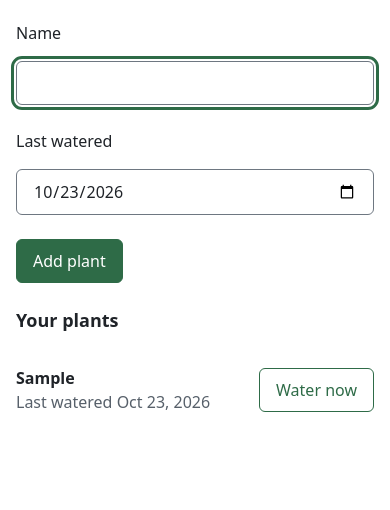
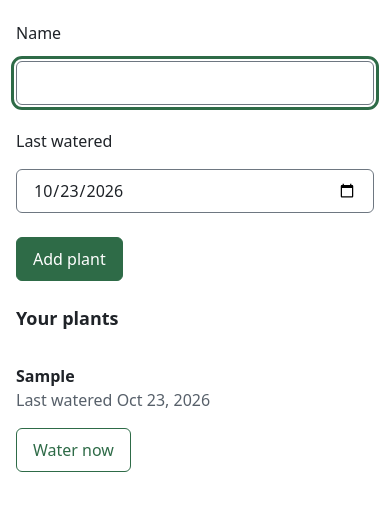
Before and after one commit to blitzy-build-in-public/insurepilot-1097d984, a plain HTML site: page index.html in a window 390 px wide. Both pictures are taken after typing "Sample" into the empty fields and a click on the button "Add plant". Shown: the part 106-616 px from the top of the page. Drawn offline with Linux system fonts and the light colour scheme.

Commit message:
Wrap Water now below row text on narrow screens and tidy row and form styling
styles.css:
- At 25rem and narrower, the .plant column gap becomes the row's full
  width, so Water now wraps below the text and the text uses the whole
  row. The prescribed flex declarations are unchanged.
- The <time> in .plant__date never wraps, so a date is never split from
  its year.
- .plant__text clips overflow with a 1rem clip margin, so stacked
  combining marks in a name cannot paint over neighbouring rows, the
  heading or the form.
- Inputs get height: 2.75rem (min-height kept), so the Name and Last
  watered fields are the same 44px height.
- Inputs and buttons get scroll-margin-block, inputs a 3rem start margin,
  and the date picker button a matching margin, so the focus ring and
  the field label stay on screen when focus scrolls a control into view.

```diff
--- a/styles.css
+++ b/styles.css
@@ -107,8 +107,12 @@ input {
   /* Stops the intrinsic width of iOS Safari's date input from forcing
      horizontal overflow. */
   min-width: 0;
+  height: 2.75rem;
   min-height: 2.75rem;
-  /* Centres the 1.5rem line box in the 2.75rem target, inside the 1px
+  /* Every input, the date field included, is one 2.75rem control height.
+     The height is set rather than grown from the content because the date
+     field's own edit fields stand taller than the 1.5rem text line. The
+     padding centres that line box in the 2.75rem target, inside the 1px
      border. */
   padding-block: calc((2.75rem - 1.5rem) / 2 - 1px);
   padding-inline: 1rem;
@@ -177,14 +181,30 @@ button[type="submit"] {
   padding-block: 1rem;
 }
 
+/* At 25rem and narrower the column gap is the row's full width, so nothing
+   fits beside the text: Water now always wraps below it and the text keeps
+   the whole row. Wider, the 1rem gap applies and the text column beside the
+   button is wide enough for the whole date line. */
+@media (max-width: 25rem) {
+  .plant {
+    column-gap: 100%;
+  }
+}
+
 .plant + .plant {
   border-block-start: 1px solid var(--divider);
 }
 
-/* The 12rem basis lets the button wrap below the text on narrow screens. */
+/* The 12rem basis lets the button wrap below the text on narrow screens.
+   The clip keeps every glyph's ink inside its own row, however tall a
+   stack of combining marks grows. Its 1rem margin equals the row padding
+   and the gap to the button, so ordinary ascenders, descenders and side
+   bearings are never cut and the clip edge never reaches a neighbour. */
 .plant__text {
   flex: 1 1 12rem;
   min-width: 0;
+  overflow: clip;
+  overflow-clip-margin: 1rem;
 }
 
 /* An 80-character name with no spaces breaks instead of widening the page. */
@@ -197,6 +217,11 @@ button[type="submit"] {
 .plant__date {
   display: block;
   color: var(--muted);
+}
+
+/* The date is never split from its year, even under enlarged text. */
+.plant__date time {
+  white-space: nowrap;
 }
 
 /* ===== Notices and errors ===== */
@@ -255,3 +280,23 @@ button:focus-visible {
   outline: 3px solid var(--accent);
   outline-offset: 2px;
 }
+
+/* When focus scrolls a control into view, the 0.5rem margin keeps the 3px
+   ring and its 2px offset on screen. Above an input, 3rem also keeps its
+   label in view: the 1.5rem label line, the 1rem gap and that 0.5rem. */
+input,
+button {
+  scroll-margin-block: 0.5rem;
+}
+
+input {
+  scroll-margin-block-start: 3rem;
+}
+
+/* Shift+Tab enters the date field on Chromium's picker button, and focus
+   then scrolls that button rather than the field. The button is 1.25rem
+   tall and centred in the 2.75rem field, so its margins add the 0.75rem
+   that lies between it and the field's edges. */
+input[type="date"]::-webkit-calendar-picker-indicator {
+  scroll-margin-block: calc(3rem + 0.75rem) calc(0.5rem + 0.75rem);
+}
```
